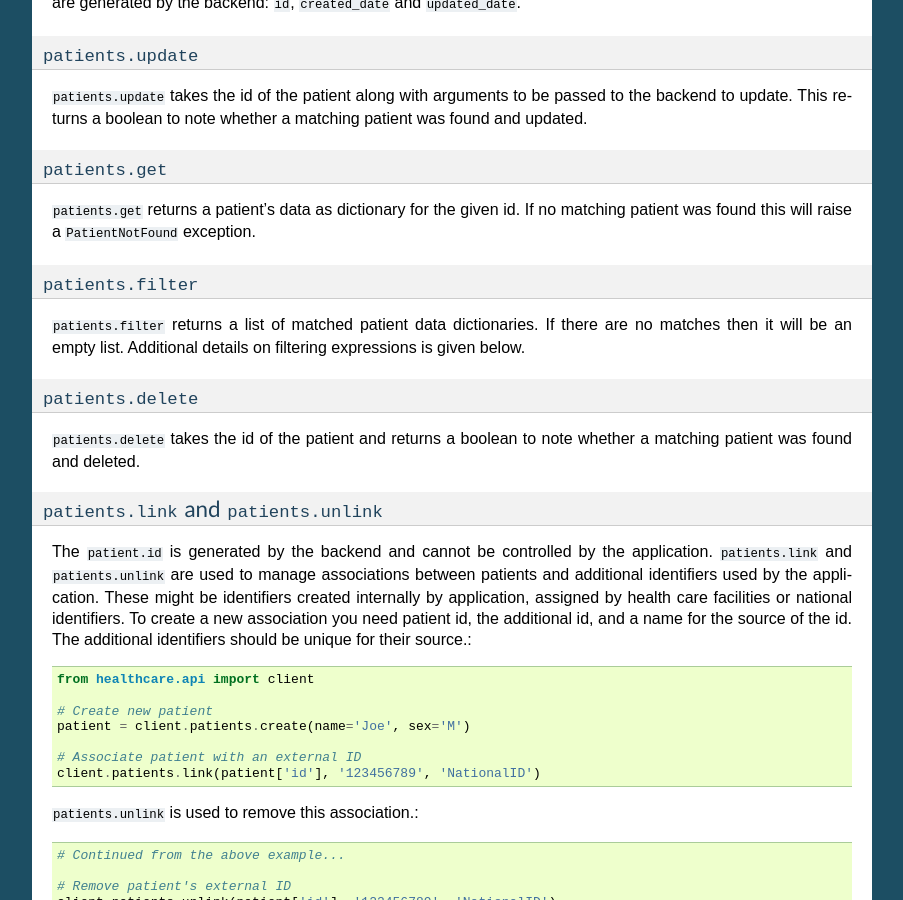
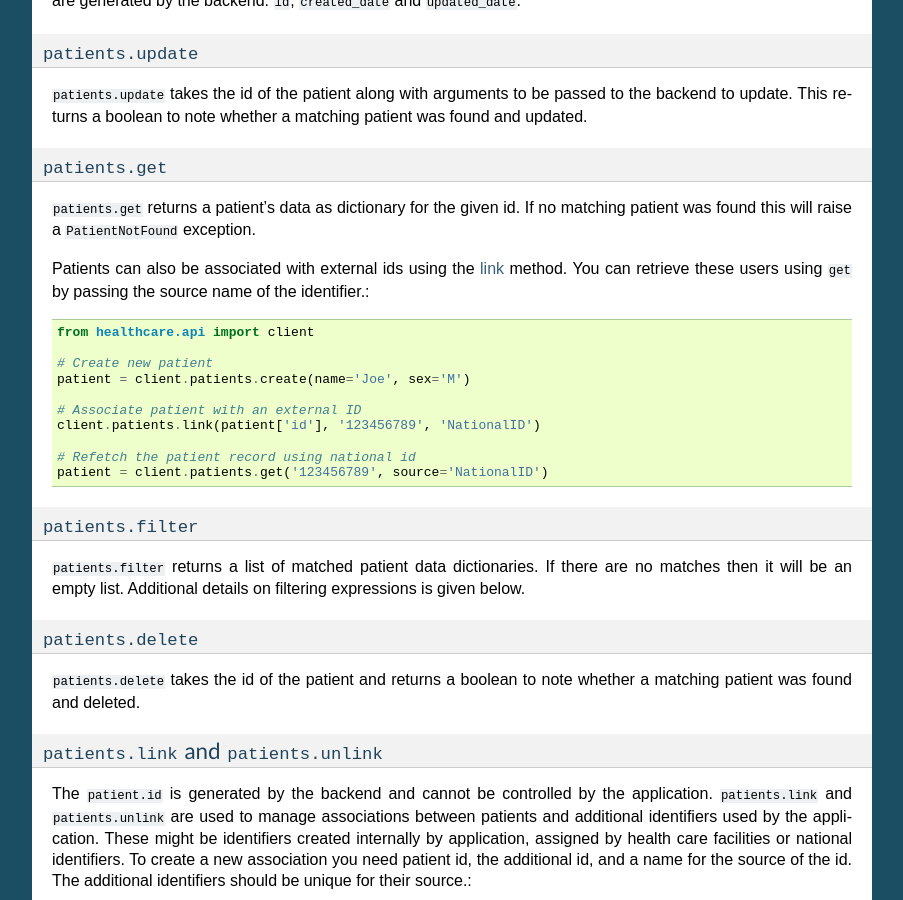
Before and after one commit to caktus/rapidsms-healthcare, a Sphinx documentation site: the page built from docs/usage.rst, in a window 1280 px wide and 900 px high, scrolled down 1779 px. Shown: the whole window, without its empty margins (198-1101 px from the left). Built offline with Sphinx 7.4.7, drawn with Linux system fonts in a browser that asks for light colours.

Commit message:
Bring back getting patients by id/source pair and document it this time.

```diff
--- a/docs/usage.rst
+++ b/docs/usage.rst
@@ -56,7 +56,9 @@ Patient Information
 ------------------------------------
 
 Operations on patient data are done through ``client.patients``. Currently the backend supports
-``create``, ``get``, ``update``, ``filter``, ``delete``, ``link`` and ``unlink``::
+:ref:`create <patients.create>`, :ref:`get <patients.get>`, :ref:`update <patients.update>`,
+:ref:`filter <patients.filter>`, :ref:`delete <patients.delete>`, :ref:`link <patients.link>`,
+and :ref:`unlink <patients.link>`::
 
     from healthcare.api import client
 
@@ -102,6 +104,7 @@ status          String (A/I)    Flag to denote if the record is currently active
 The ``location`` field might store the name of the location or an identifier for
 another location/facility registry.
 
+.. _patients.create:
 
 ``patients.create``
 ____________________________________
@@ -111,6 +114,7 @@ function are passed to the backend to store on the record. The patient data is r
 as a dictionary and contains additional fields which are generated by the backend: ``id``,
 ``created_date`` and ``updated_date``.
 
+.. _patients.update:
 
 ``patients.update``
 ______________________________________________
@@ -119,6 +123,7 @@ ______________________________________________
 backend to update. This returns a boolean to note whether a matching patient was found
 and updated.
 
+.. _patients.get:
 
 ``patients.get``
 ______________________________________________
@@ -126,6 +131,22 @@ ______________________________________________
 ``patients.get`` returns a patient's data as dictionary for the given id. If no matching
 patient was found this will raise a ``PatientNotFound`` exception.
 
+Patients can also be associated with external ids using the :ref:`link <patients.link>` method. You
+can retrieve these users using ``get`` by passing the source name of the identifier.::
+
+    from healthcare.api import client
+
+    # Create new patient
+    patient = client.patients.create(name='Joe', sex='M')
+
+    # Associate patient with an external ID
+    client.patients.link(patient['id'], '123456789', 'NationalID')
+
+    # Refetch the patient record using national id
+    patient = client.patients.get('123456789', source='NationalID')
+
+
+.. _patients.filter:
 
 ``patients.filter``
 ______________________________________________
@@ -134,6 +155,7 @@ ______________________________________________
 matches then it will be an empty list. Additional details on filtering expressions is
 given below.
 
+.. _patients.delete:
 
 ``patients.delete``
 ______________________________________________
@@ -141,6 +163,7 @@ ______________________________________________
 ``patients.delete`` takes the id of the patient and returns a boolean to note whether a
 matching patient was found and deleted.
 
+.. _patients.link:
 
 ``patients.link`` and ``patients.unlink``
 ______________________________________________
```
Also changed, not shown: 2 other files.
